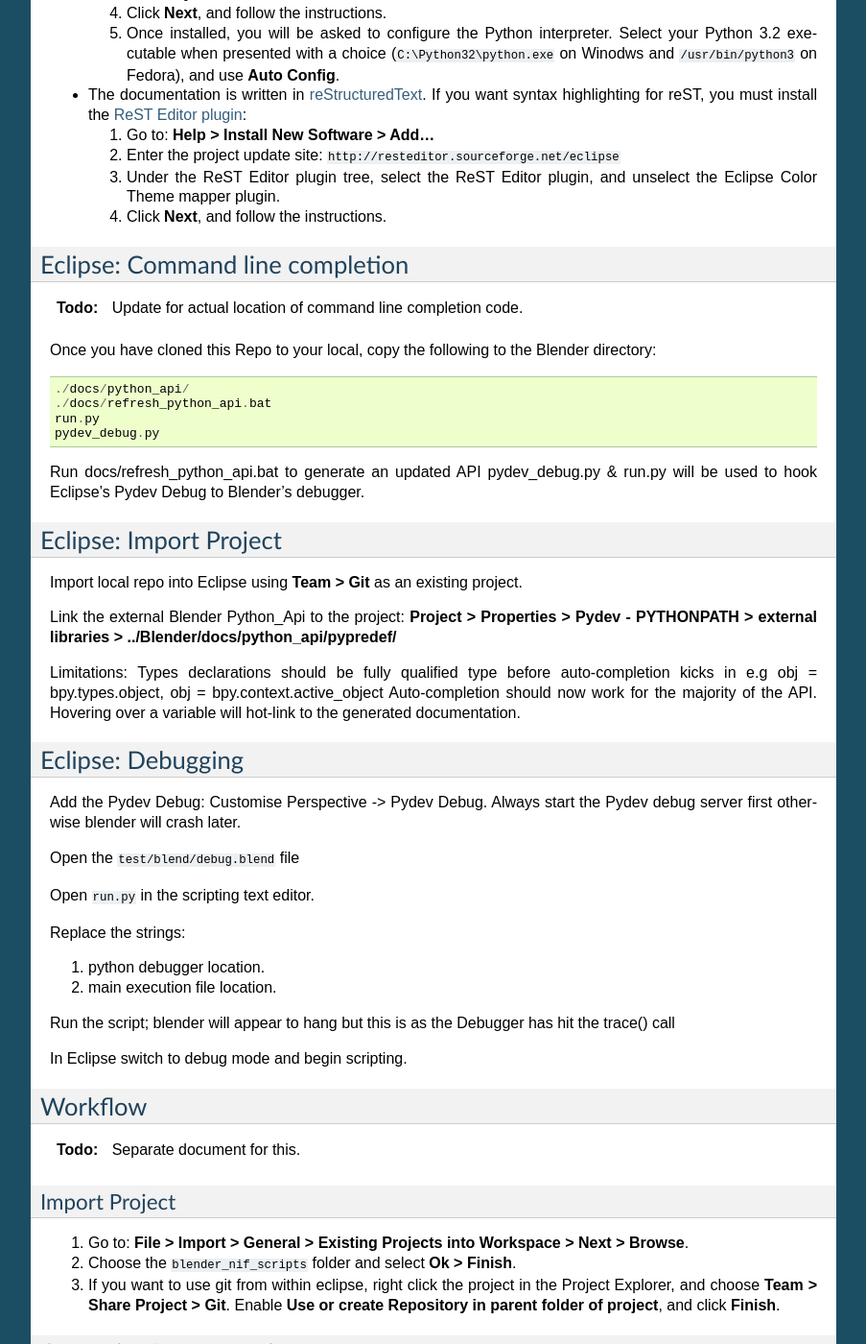
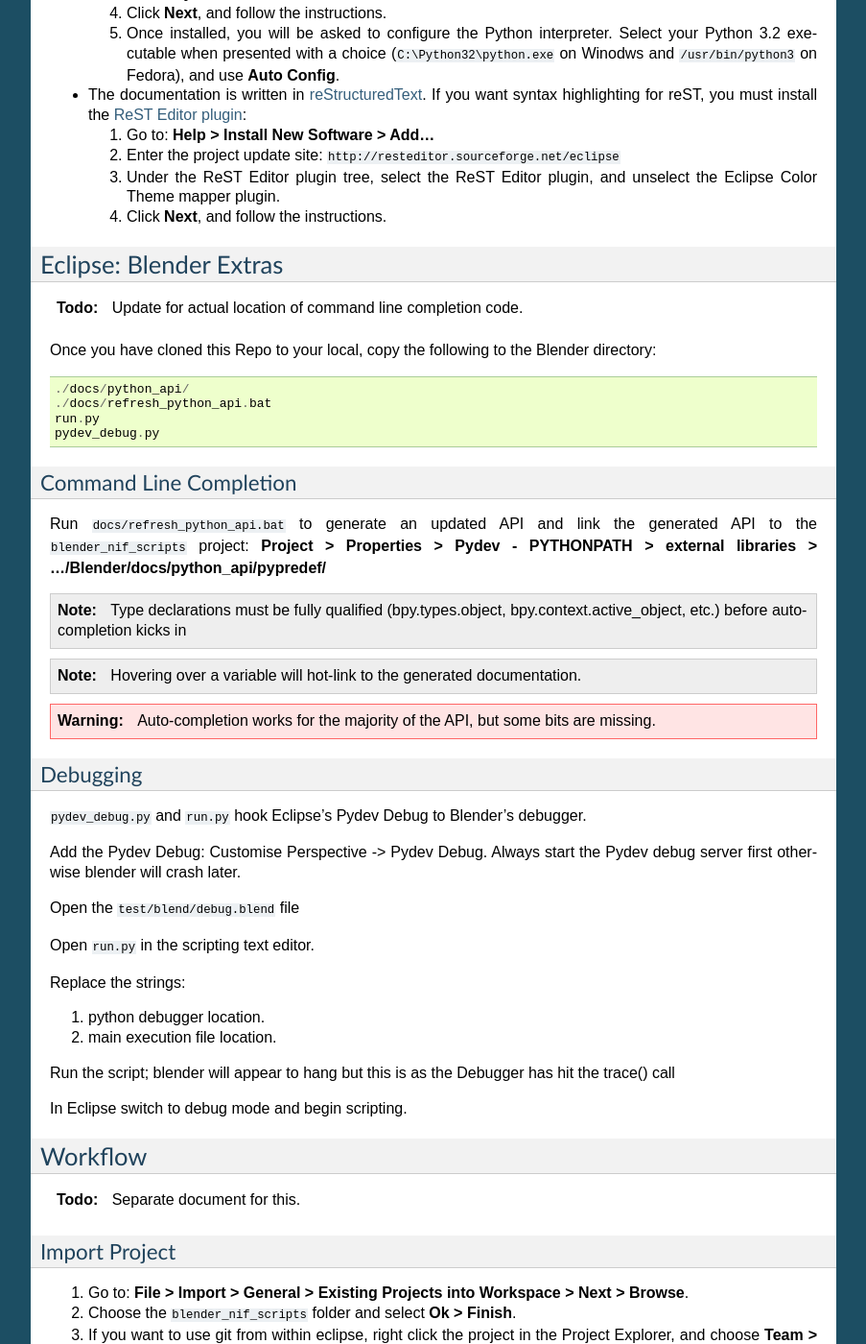
Before and after one commit to niftools/blender_niftools_addon, a Sphinx documentation site: the page built from docs/development/setup.rst, in a window 1280 px wide and 1400 px high, scrolled down 3315 px. Shown: the whole window at 96% size, without its empty margins (198-1101 px from the left). Built offline with Sphinx 7.4.7, drawn with Linux system fonts in a browser that asks for light colours; formulas are drawn with MathJax 3; some of the changed text lies outside the part shown.

Commit message:
Eclipse extras reformatted in ReST.

```diff
--- a/docs/development/setup.rst
+++ b/docs/development/setup.rst
@@ -247,39 +247,50 @@
 
   4. Click **Next**, and follow the instructions.
 
-Eclipse: Command line completion
---------------------------------
+Eclipse: Blender Extras
+-----------------------
 
 .. todo::
 
    Update for actual location
    of command line completion code.
 
-Once you have cloned this Repo to your local, copy the following to the Blender directory::
+Once you have cloned this Repo to your local,
+copy the following to the Blender directory::
 
     ./docs/python_api/
     ./docs/refresh_python_api.bat
     run.py
     pydev_debug.py
 
-Run docs/refresh_python_api.bat to generate an updated API
-pydev_debug.py & run.py will be used to hook Eclipse's Pydev Debug to Blender's debugger.
+Command Line Completion
+~~~~~~~~~~~~~~~~~~~~~~~
 
-Eclipse: Import Project
------------------------
+Run ``docs/refresh_python_api.bat`` to generate an updated API
+and link the generated API
+to the ``blender_nif_scripts`` project:
+**Project > Properties > Pydev - PYTHONPATH > external libraries > .../Blender/docs/python_api/pypredef/**
 
-Import local repo into Eclipse using **Team > Git** as an existing project.
+.. note::
 
-Link the external Blender Python_Api to the project:
-**Project > Properties > Pydev - PYTHONPATH > external libraries > ../Blender/docs/python_api/pypredef/**
+   Type declarations must be fully qualified
+   (bpy.types.object, bpy.context.active_object, etc.)
+   before auto-completion kicks in
 
-Limitations: Types declarations should be fully qualified type before auto-completion kicks in
-e.g obj = bpy.types.object, obj = bpy.context.active_object
-Auto-completion should now work for the majority of the API.
-Hovering over a variable will hot-link to the generated documentation.
+.. note::
 
-Eclipse: Debugging
-------------------
+   Hovering over a variable will hot-link to the generated documentation.
+
+.. warning::
+
+   Auto-completion works for the majority of the API, but some bits
+   are missing.
+
+Debugging
+~~~~~~~~~
+
+``pydev_debug.py`` and ``run.py``
+hook Eclipse's Pydev Debug to Blender's debugger.
 
 Add the Pydev Debug: Customise Perspective -> Pydev Debug.
 Always start the Pydev debug server first otherwise blender will crash later.
```
